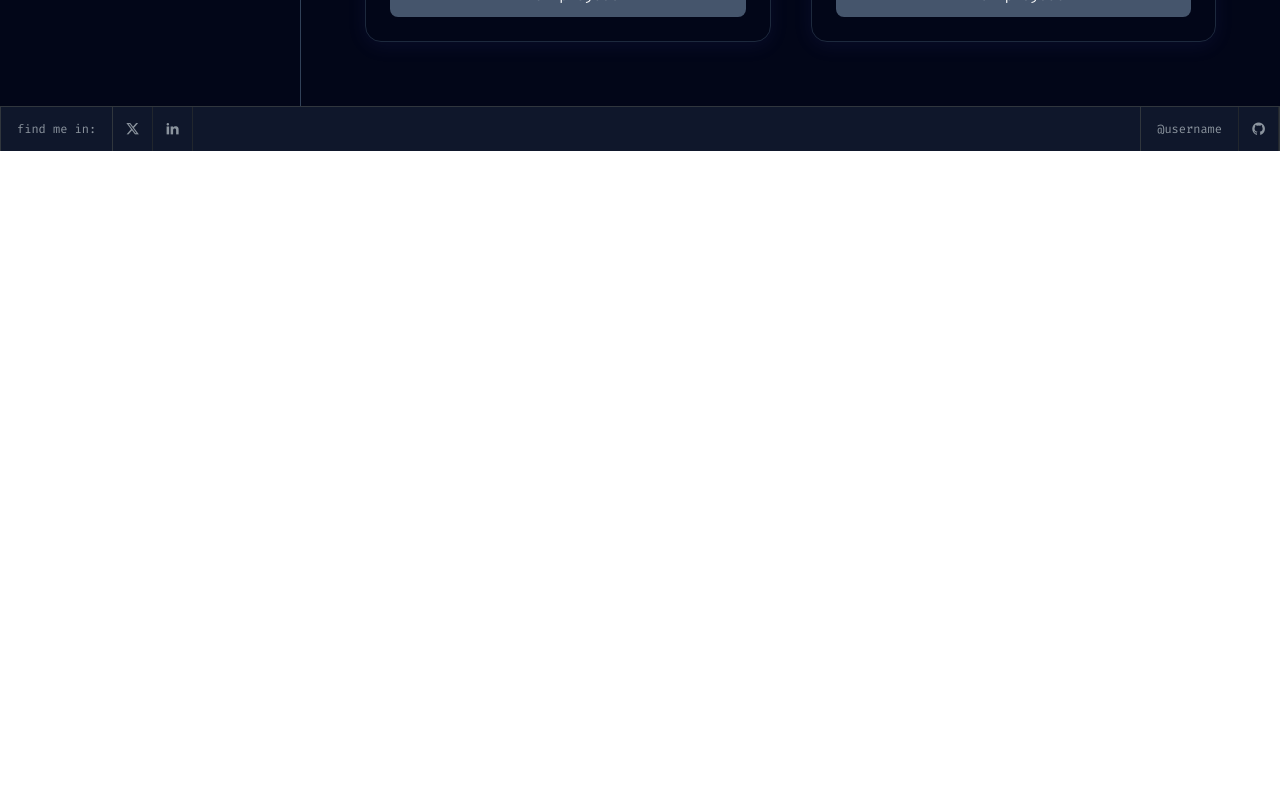
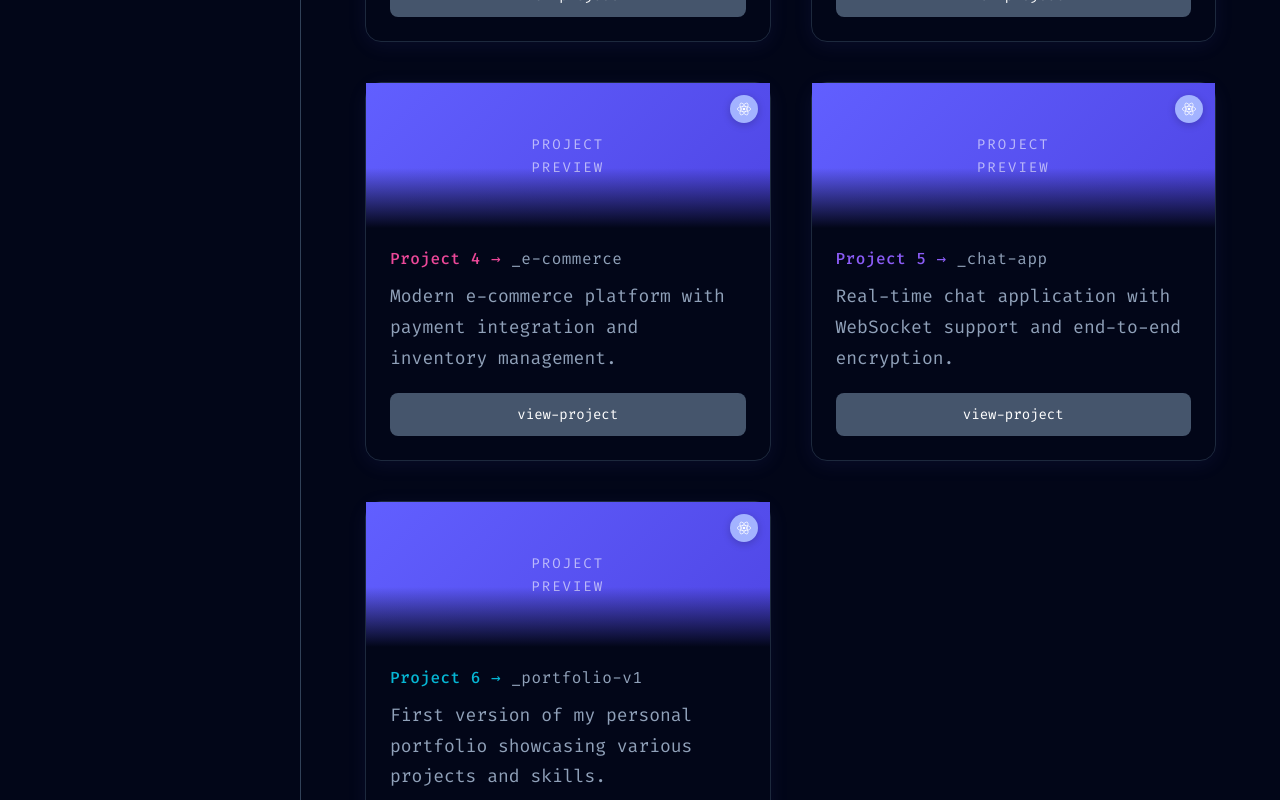
Before and after one commit to vikasthakur70183/MyPortfolio, a React (Vite) app: page /projects in a window 1280 px wide. Shown: the part 1340-2140 px from the top of the page. Before the commit the page ends 1491 px from the top, so only its background shows below. Built offline with nearby package versions, Linux system fonts and the light colour scheme.

Commit message:
update the Project cards and file tree Folder item

```diff
--- a/src/Pages/Projects/Projects.jsx
+++ b/src/Pages/Projects/Projects.jsx
@@ -43,6 +43,27 @@ const sampleProjects = [
   },
   {
     id: 6,
+    title: 'Project 6',
+    subtitle: '_portfolio-v1',
+    accentColor: '#06B6D4',
+    description: 'First version of my personal portfolio showcasing various projects and skills.',
+  },
+  {
+    id: 7,
+    title: 'Project 4',
+    subtitle: '_e-commerce',
+    accentColor: '#EC4899',
+    description: 'Modern e-commerce platform with payment integration and inventory management.',
+  },
+  {
+    id: 8,
+    title: 'Project 5',
+    subtitle: '_chat-app',
+    accentColor: '#8B5CF6',
+    description: 'Real-time chat application with WebSocket support and end-to-end encryption.',
+  },
+  {
+    id: 9,
     title: 'Project 6',
     subtitle: '_portfolio-v1',
     accentColor: '#06B6D4',
--- a/src/components/ProjectCard/ProjectCard.module.css
+++ b/src/components/ProjectCard/ProjectCard.module.css
@@ -2,7 +2,6 @@
   background-color: var(--bg-primary, #020618);
   border: 1px solid var(--border-secondary, #1D293D);
   border-radius: 16px;
-  overflow: hidden;
   box-shadow: 0 4px 20px rgba(99, 102, 241, 0.08);
   transition: transform 0.2s ease, box-shadow 0.2s ease;
 }
--- a/src/components/Sidebar/FileTree.jsx
+++ b/src/components/Sidebar/FileTree.jsx
@@ -13,15 +13,15 @@ const FileTree = () => {
 
   return (
     <ul className={styles.fileTree}>
-      <FolderItem name="personal-info">
+      <FolderItem name="personal-info" Foldercolor="rgba(255,99,126,1)">
         <FileItem name="bio" isActive={activeFile === 'bio'} onClick={() => handleFileClick('bio')} />
         <FileItem name="interests" isActive={activeFile === 'interests'} onClick={() => handleFileClick('interests')} />
-        <FolderItem name="education">
+        <FolderItem name="education" Foldercolor="rgba(0,213,190,1)">
           <FileItem name="high-school" isActive={activeFile === 'high-school'} onClick={() => handleFileClick('high-school')} />
           <FileItem name="university" isActive={activeFile === 'university'} onClick={() => handleFileClick('university')} />
         </FolderItem>
       </FolderItem>
-      <FolderItem name="contacts">
+      <FolderItem name="contacts" Foldercolor="rgba(97,95,255,1)">
         <FileItem
           name="user@gmail.com"
           isActive={activeFile === 'user@gmail.com'}
--- a/src/components/Sidebar/FolderItem.jsx
+++ b/src/components/Sidebar/FolderItem.jsx
@@ -2,7 +2,7 @@ import React, { useState } from 'react';
 import { RiFolder3Fill, RiArrowRightSLine } from 'react-icons/ri';
 import styles from './Sidebar.module.css';
 
-const FolderItem = ({ name, children }) => {
+const FolderItem = ({ name,Foldercolor ,children }) => {
   const [isCollapsed, setIsCollapsed] = useState(false);
 
   const toggleCollapse = (e) => {
@@ -21,9 +21,9 @@ const FolderItem = ({ name, children }) => {
         <span className={`${styles.chevron} ${!isCollapsed ? styles.expanded : ''}`}>
           <RiArrowRightSLine />
         </span>
-        <span className={styles.folderIcon}>
-          <RiFolder3Fill />
-        </span>
+        <span className={`${styles.folderIcon} ${styles.folderIcon1}`}>
+          <RiFolder3Fill color={Foldercolor} />
+          </span>
         {name}
       </button>
       {!isCollapsed && (
--- a/src/components/Sidebar/Sidebar.module.css
+++ b/src/components/Sidebar/Sidebar.module.css
@@ -21,6 +21,23 @@
 .folderItem {
   margin: 0;
 }
+
+.folderIcon {
+  display: flex;
+  align-items: center;
+  justify-content: center;
+  width: 16px;
+  height: 16px;
+  margin-right: 6px;
+  font-size: 14px;
+  color: #dcb67a;
+  flex-shrink: 0;
+}
+
+.folderIcon1 {
+  color: #00D5BE;
+}
+
 
 .folderHeader {
   display: flex;
```
